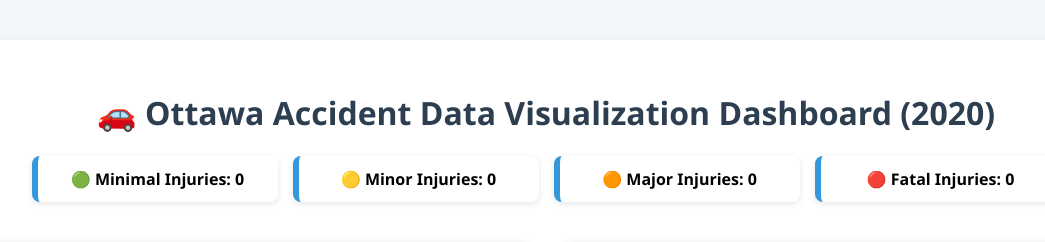
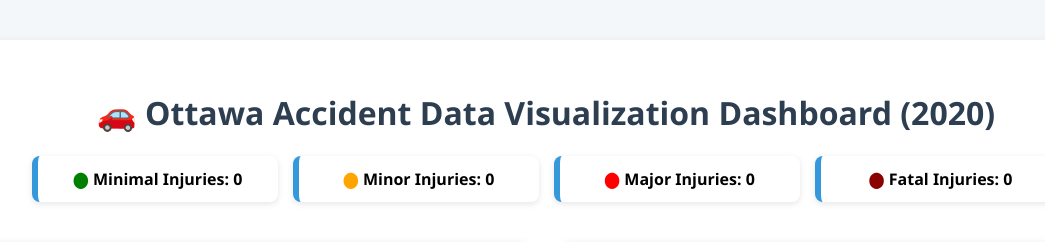
Before and after one commit to Eder-2024/Project_3_Exploring_Ottawa-s_Urban_Dynamics, a Flask app: page / in a window 1280 px wide. Shown: the top 242 px of the page, without its empty margins (94-1139 px from the left). Run offline with Flask 3, Linux system fonts and the light colour scheme; data that the repository does not hold is empty; some libraries are stand-ins or nearby versions.

Commit message:
update on maincode, db, app,index

```diff
--- a/Main_Code/templates/index.html
+++ b/Main_Code/templates/index.html
@@ -148,11 +148,20 @@
     <h1>🚗 Ottawa Accident Data Visualization Dashboard (2020)</h1>
 
     <div class="injury-boxes">
-        <div class="injury-box">🟢 Minimal Injuries: {{ injury_totals['Minimal'] }}</div>
-        <div class="injury-box">🟡 Minor Injuries: {{ injury_totals['Minor'] }}</div>
-        <div class="injury-box">🟠 Major Injuries: {{ injury_totals['Major'] }}</div>
-        <div class="injury-box">🔴 Fatal Injuries: {{ injury_totals['Fatal'] }}</div>
+        <div class="injury-box">
+            <span style="color: green;">⬤</span> Minimal Injuries: {{ injury_totals['Minimal'] }}
+        </div>
+        <div class="injury-box">
+            <span style="color: orange;">⬤</span> Minor Injuries: {{ injury_totals['Minor'] }}
+        </div>
+        <div class="injury-box">
+            <span style="color: red;">⬤</span> Major Injuries: {{ injury_totals['Major'] }}
+        </div>
+        <div class="injury-box">
+            <span style="color: darkred;">⬤</span> Fatal Injuries: {{ injury_totals['Fatal'] }}
+        </div>
     </div>
+
 
     <!-- Charts Row -->
     <div class="charts-row">
```
Also changed, not shown: Main_Code/app.py (+6 -7 lines), 1 other file.
